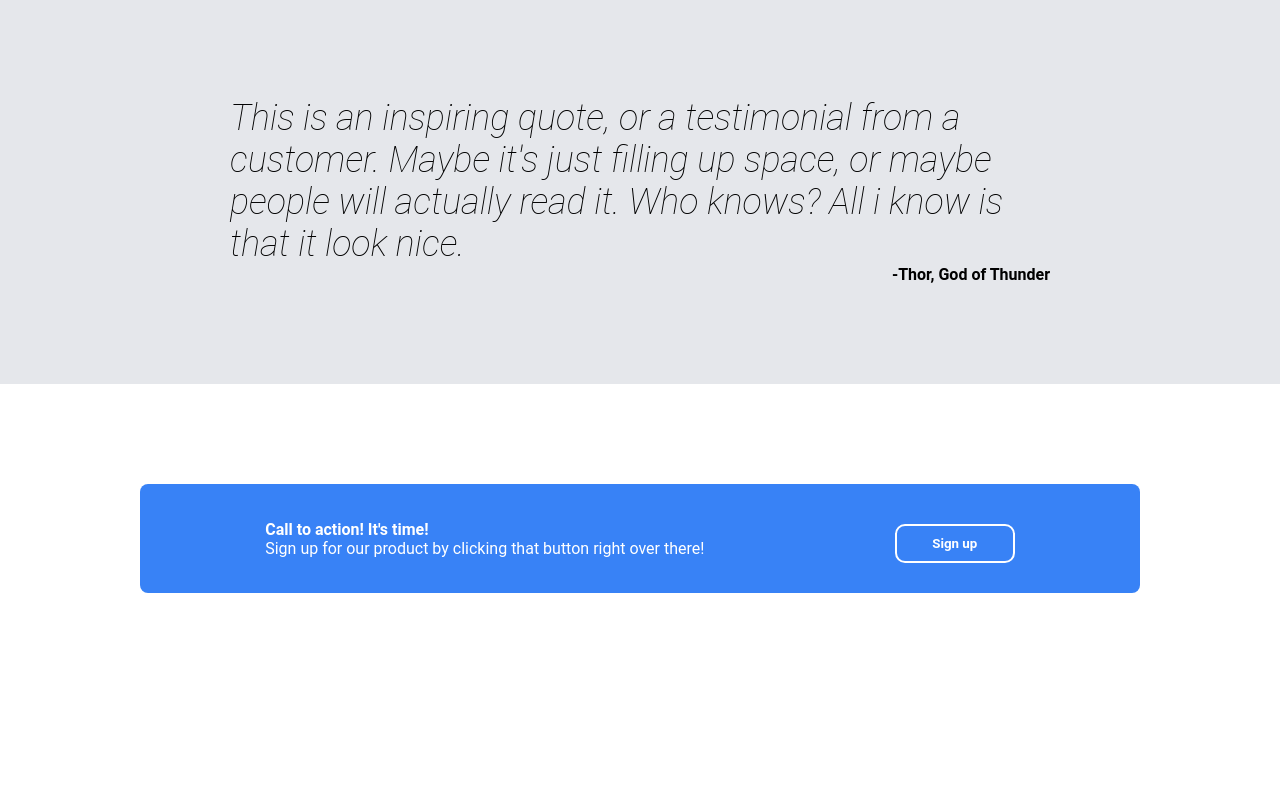
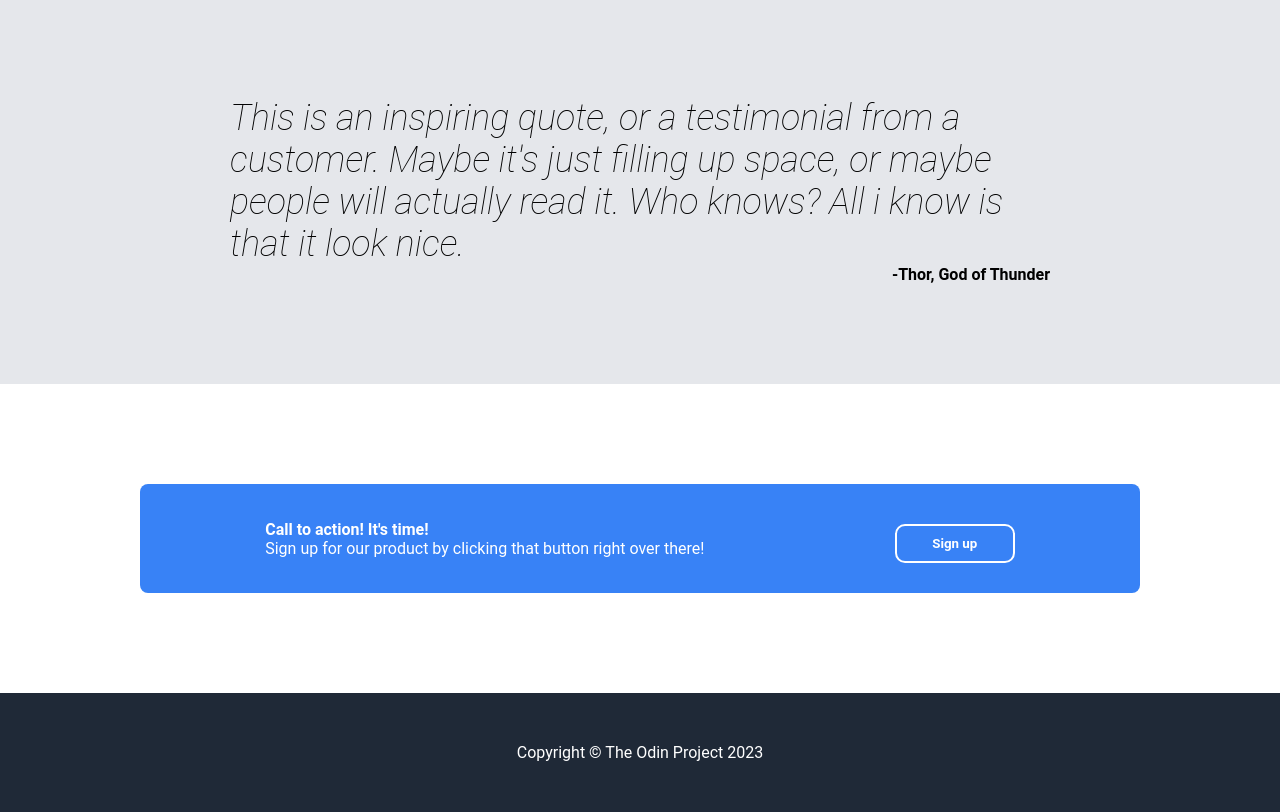
Before and after one commit to Gigorobongo/first-landing-page, a plain HTML site: page index.html in a window 1280 px wide. Shown: the part 992-1804 px from the top of the page. Before the commit the page ends 1685 px from the top, so only its background shows below. Drawn offline with Linux system fonts and the light colour scheme.

Commit message:
Created the footer section

```diff
--- a/index.html
+++ b/index.html
@@ -68,6 +68,9 @@
                 </div>
             </div>
         </div>
+        <div class="footer">
+            <div>Copyright © The Odin Project 2023</div>
+        </div>
     </div>
 </body>
 </html>
--- a/style.css
+++ b/style.css
@@ -170,3 +170,12 @@ h1 {
     font-weight: bold;
     margin-top: 10px;
 }
+
+.footer {
+    background-color: #1F2937;
+    display: flex;
+    justify-content: center;
+    align-items: center;
+    color: white;
+    padding: 50px;
+}
```
